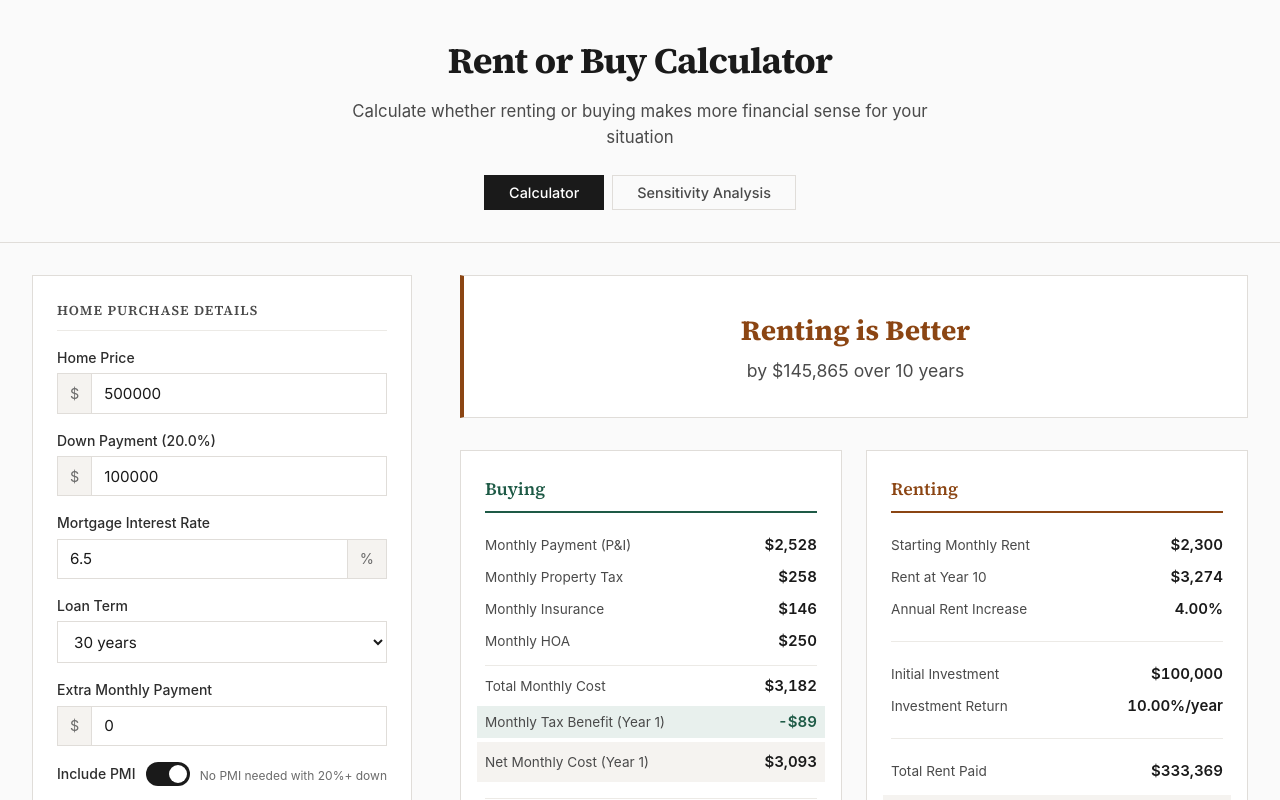
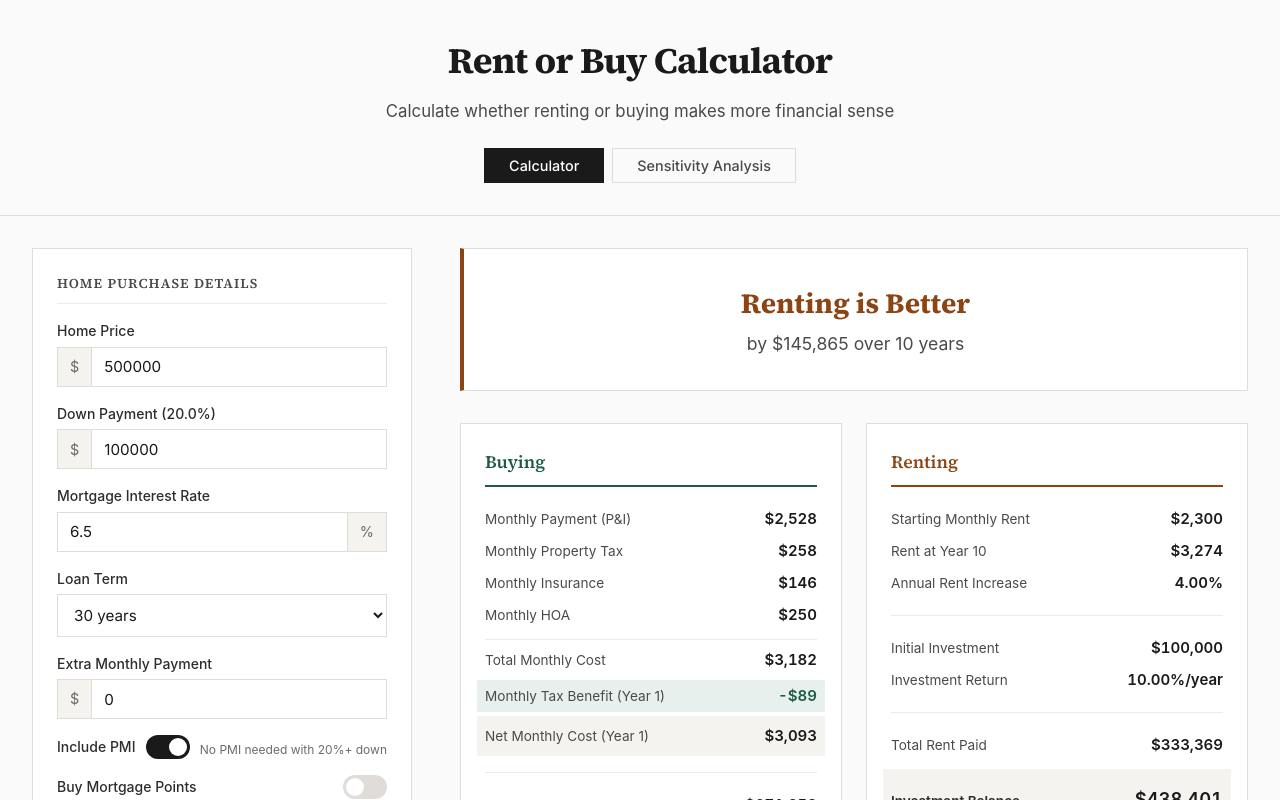
Before and after one commit to Damdiel/rentorbuy, a React (Vite) app: page / in a window 1280 px wide. Shown: the top 800 px of the page. Built offline with nearby package versions, Linux system fonts and the light colour scheme.

Commit message:
update text

```diff
--- a/src/App.jsx
+++ b/src/App.jsx
@@ -434,7 +434,7 @@ function App() {
     <div className="app">
       <header className="header">
         <h1>Rent or Buy Calculator</h1>
-        <p>Calculate whether renting or buying makes more financial sense for your situation</p>
+        <p>Calculate whether renting or buying makes more financial sense</p>
         <nav className="tabs">
           <button
             className={`tab ${activeTab === 'calculator' ? 'active' : ''}`}
```
